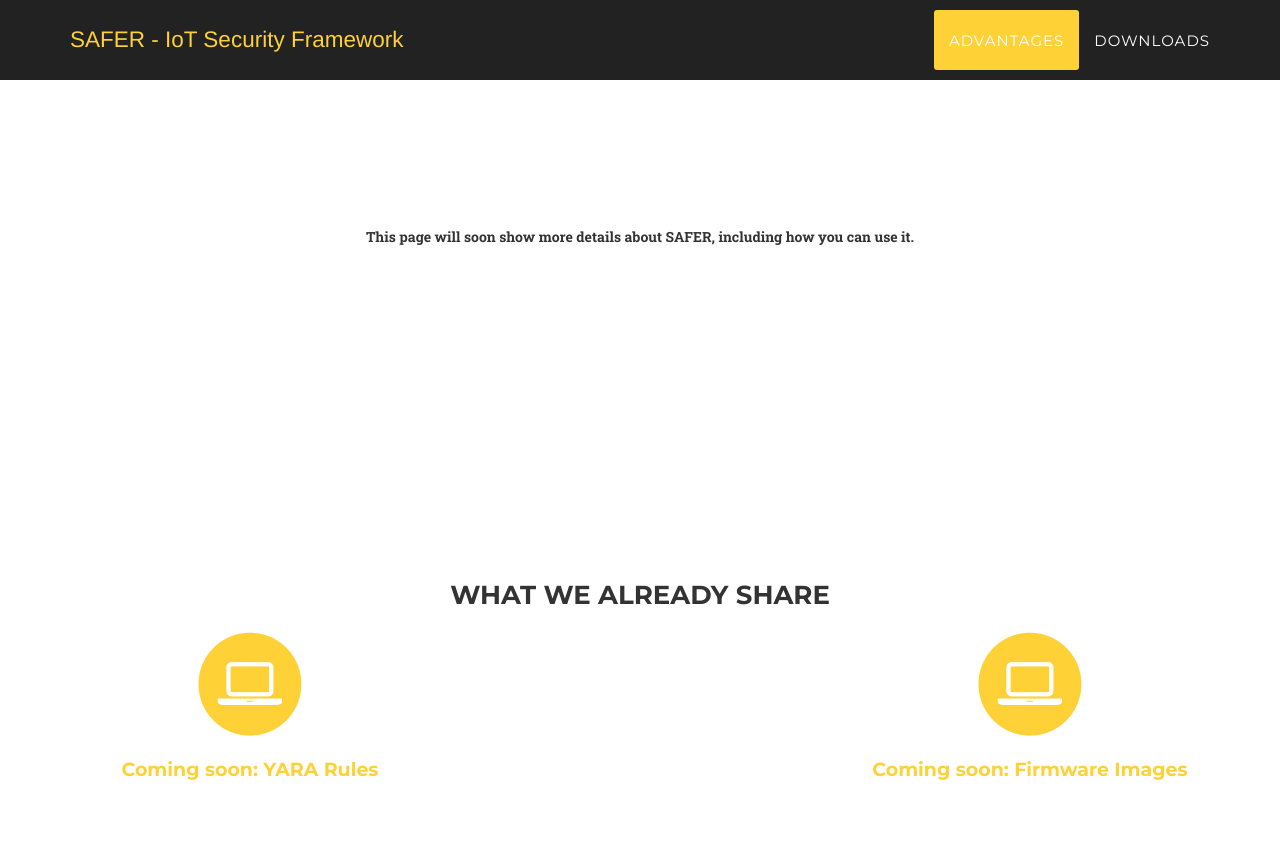
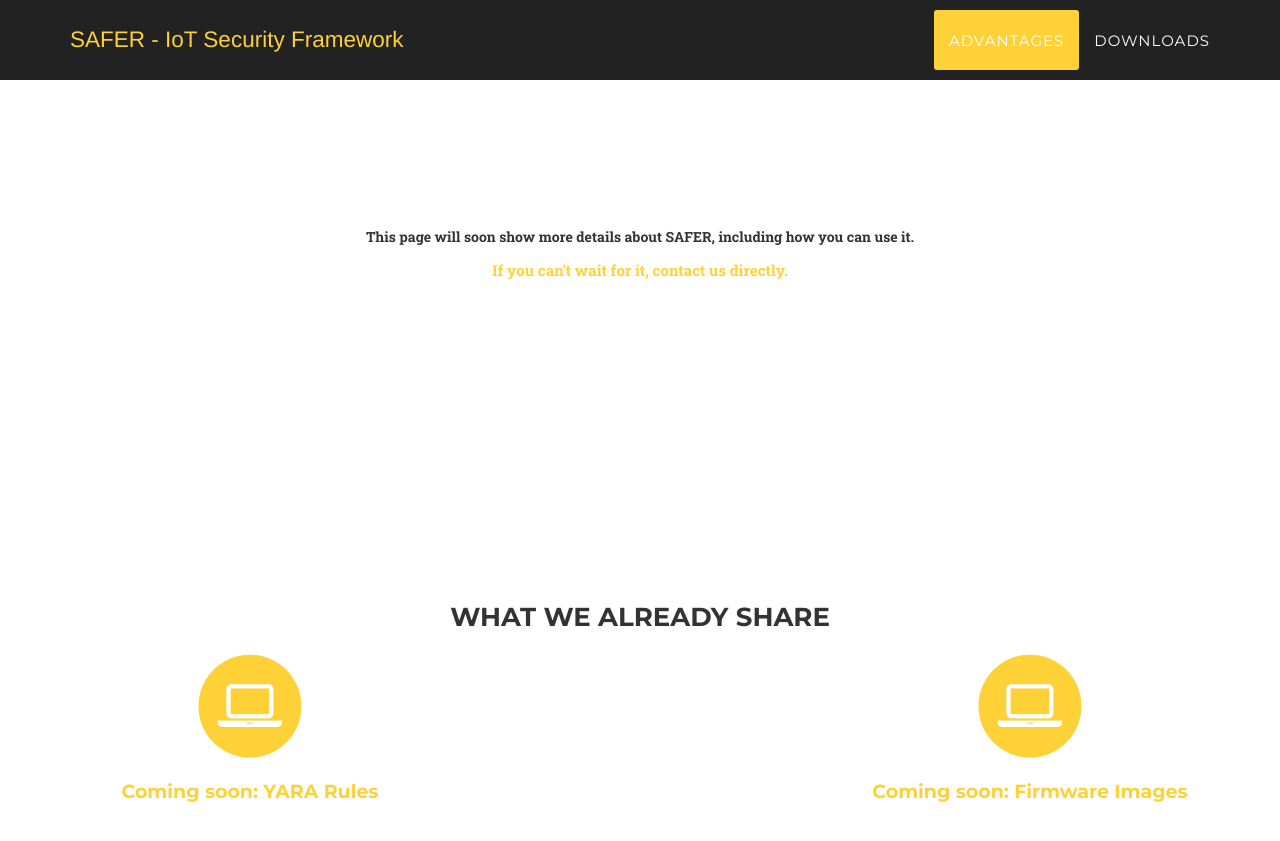
Before and after one commit to IoT-junkrat/iot-junkrat.github.io, a Jekyll site: the page built from index.html, in a window 1280 px wide and 900 px high, scrolled down 1008 px. Shown: the top 841 px of the window. Built offline with Jekyll 4.4.1, drawn with Linux system fonts in a browser that asks for light colours; some web fonts are replaced.

Commit message:
Update services.html

```diff
--- a/_includes/services.html
+++ b/_includes/services.html
@@ -32,4 +32,7 @@
             </div>
         </div>
 	<center><strong><p style="margin-top: 200px;">This page will soon show more details about SAFER, including how you can use it.</center></strong>
-    </section>
+	<center><strong> <a href="mailto:info@safer.network?subject=Send me the juicy stuff">If you can't wait for it, contact us directly.</a> </center></strong>
+ </center></strong>
+
+ </section>
```
